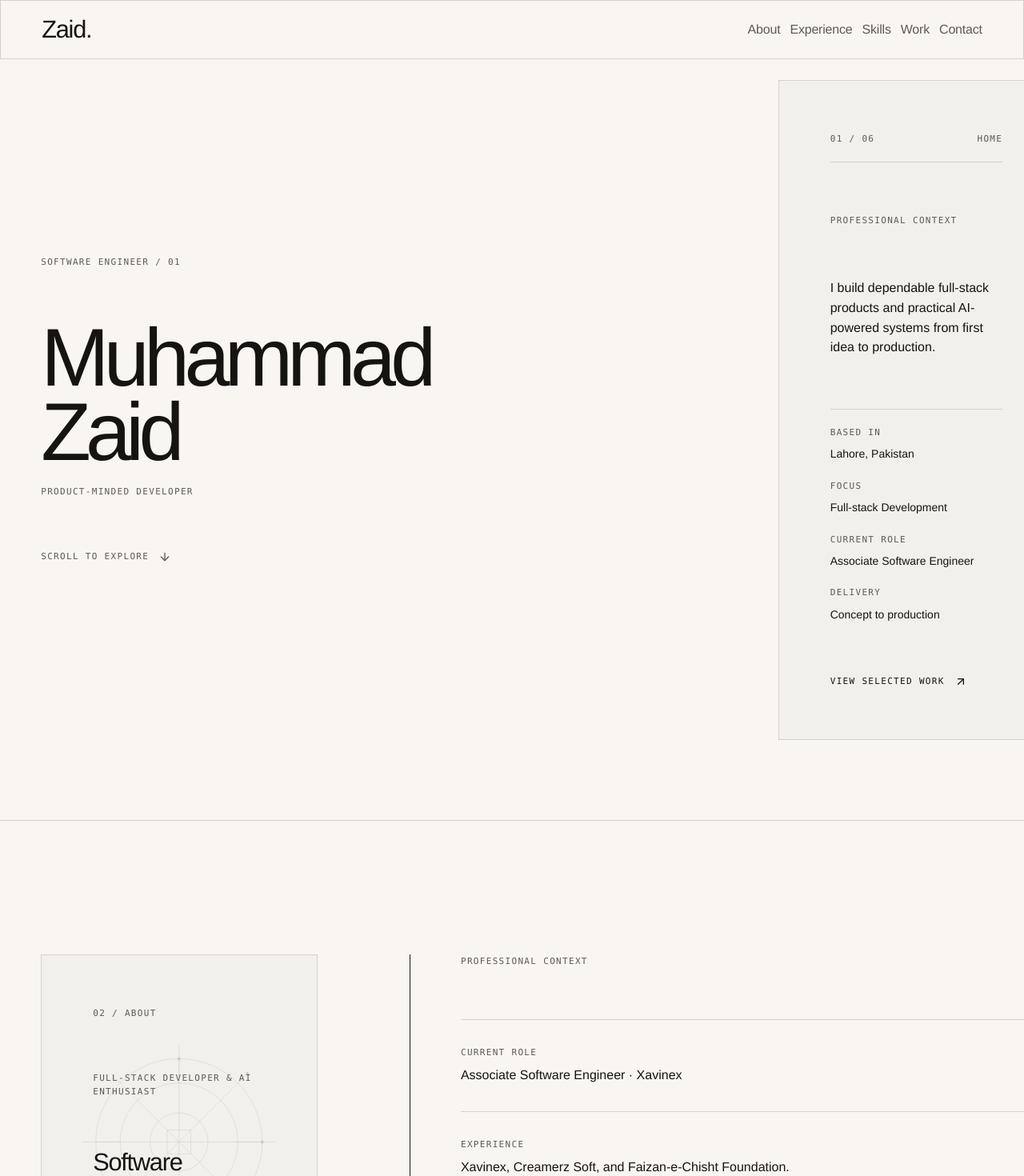
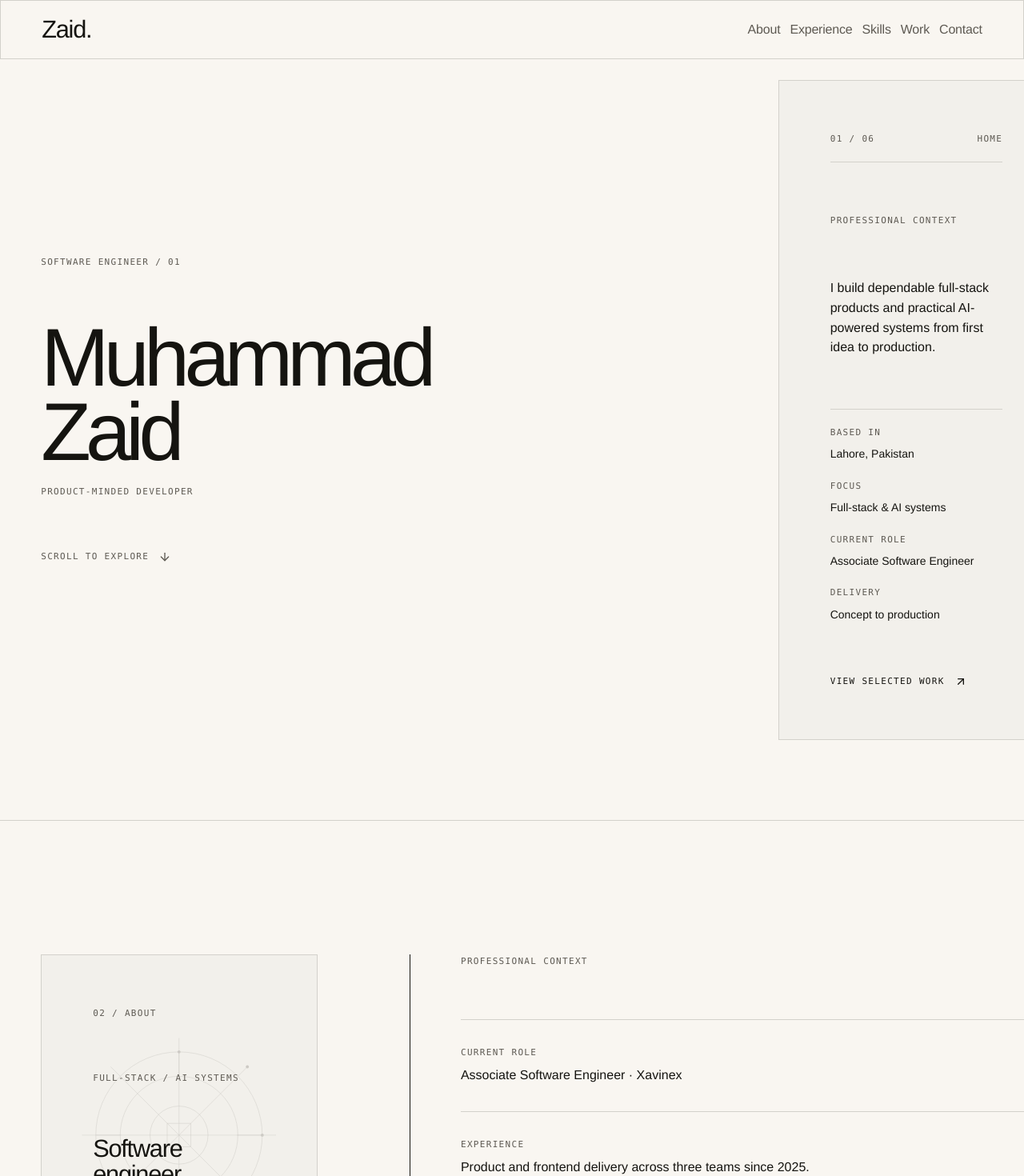
Before and after one commit to zzayd30/New-Portfolio, a Next.js app: page / in a window 1280 px wide. Shown: the top 1470 px of the page at 80% size. Built offline with nearby package versions, Linux system fonts and the light colour scheme.

Commit message:
polish portfolio content

```diff
--- a/src/data/about.ts
+++ b/src/data/about.ts
@@ -3,7 +3,7 @@ import type { AboutContent } from "@/types/about";
 export const aboutContent: AboutContent = {
   sectionNumber: "02",
   eyebrow: "About",
-  introLabel: "Full-stack Developer & AI Enthusiast",
+  introLabel: "Full-stack / AI systems",
   introduction: "Software engineer building full-stack products with practical AI.",
   details: [
     {
@@ -12,7 +12,7 @@ export const aboutContent: AboutContent = {
     },
     {
       label: "Experience",
-      value: "Xavinex, Creamerz Soft, and Faizan-e-Chisht Foundation.",
+      value: "Product and frontend delivery across three teams since 2025.",
     },
     {
       label: "Education",
--- a/src/data/hero.ts
+++ b/src/data/hero.ts
@@ -12,7 +12,7 @@ export const heroContent: HeroContent = {
     "I build dependable full-stack products and practical AI-powered systems from first idea to production.",
   details: [
     { label: "Based in", value: "Lahore, Pakistan" },
-    { label: "Focus", value: "Full-stack Development" },
+    { label: "Focus", value: "Full-stack & AI systems" },
     { label: "Current role", value: "Associate Software Engineer" },
     { label: "Delivery", value: "Concept to production" },
   ],
```
